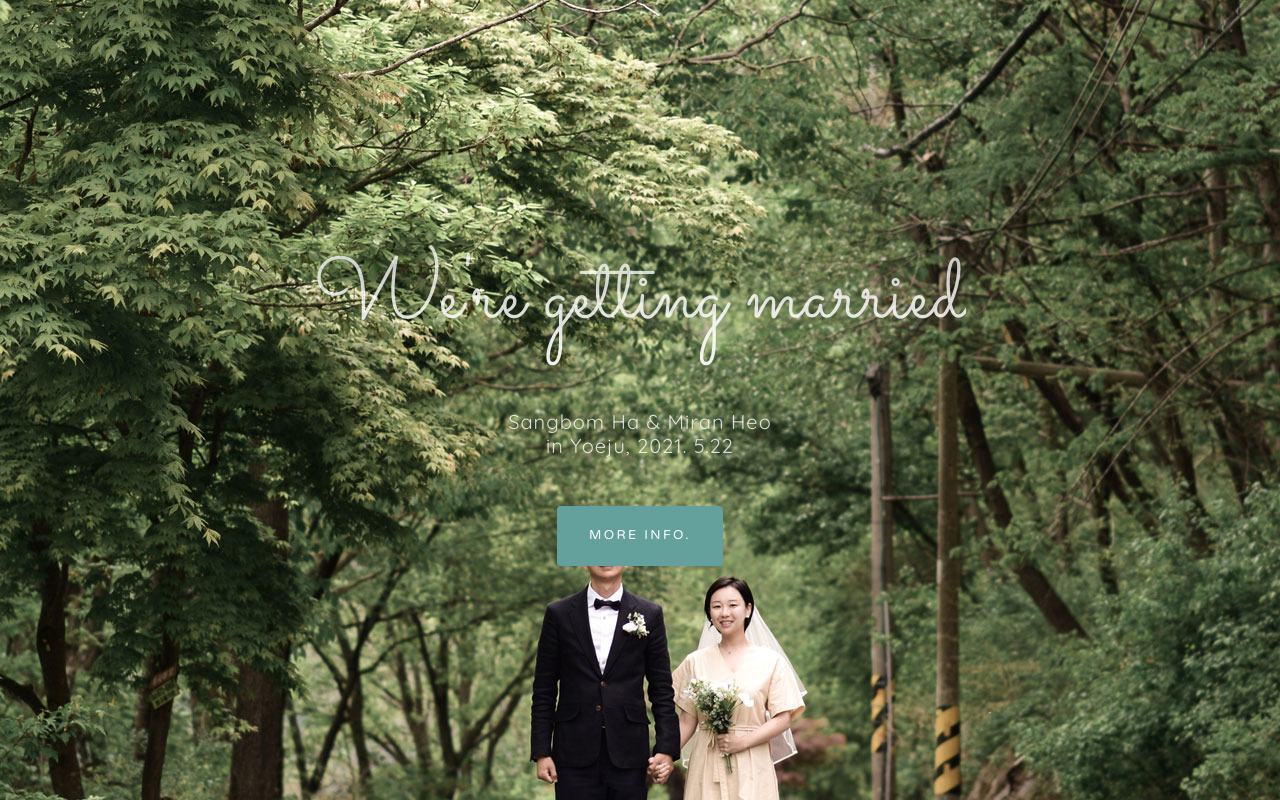
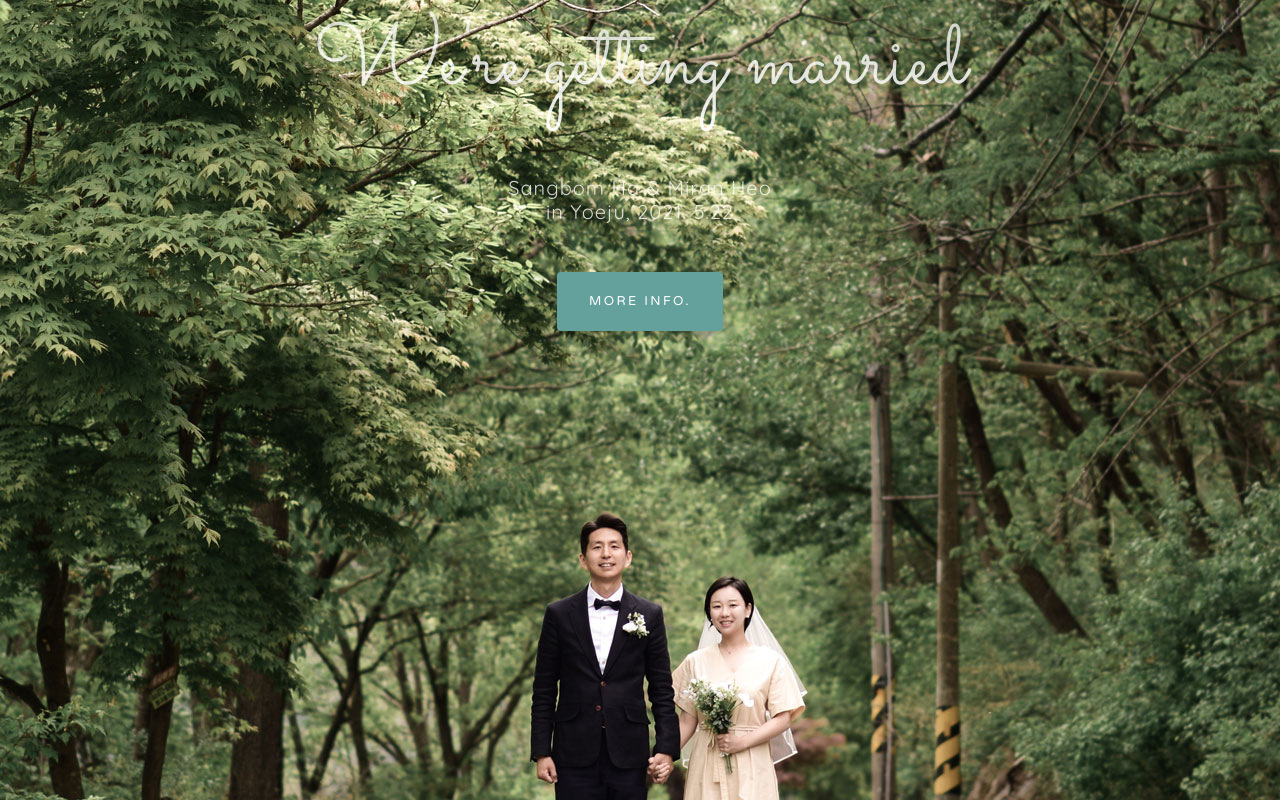
Before and after one commit to f4strada/f4strada.github.io, a plain HTML site: page index.html in a window 1280 px wide. Shown: the top 800 px of the page. Drawn offline with nearby package versions, Linux system fonts and the light colour scheme; a web font is replaced by a local one.

Commit message:
Update index.html

```diff
--- a/index.html
+++ b/index.html
@@ -44,9 +44,9 @@
 
         <!-- Masthead-->
         <header class="masthead">
-            <div class="container d-flex h-100 align-items-center">
+            <div class="">
                 <div class="mx-auto text-center">
-                    <h1 class="" style="font-family: 'Sacramento', cursive;">We're getting married</h1>
+                    <h1 class="my-auto" style="font-family: 'Sacramento', cursive;">We're getting married</h1>
                     <h2 class="text-white-80 mx-auto mt-2 mb-5" style="font-family: 'Quicksand', sans-serif;">Sangbom Ha & Miran Heo<br>in Yoeju, 2021. 5.22</h2>
                     <a class="btn btn-primary js-scroll-trigger" href="#about">More info.</a>
                 </div>
```
